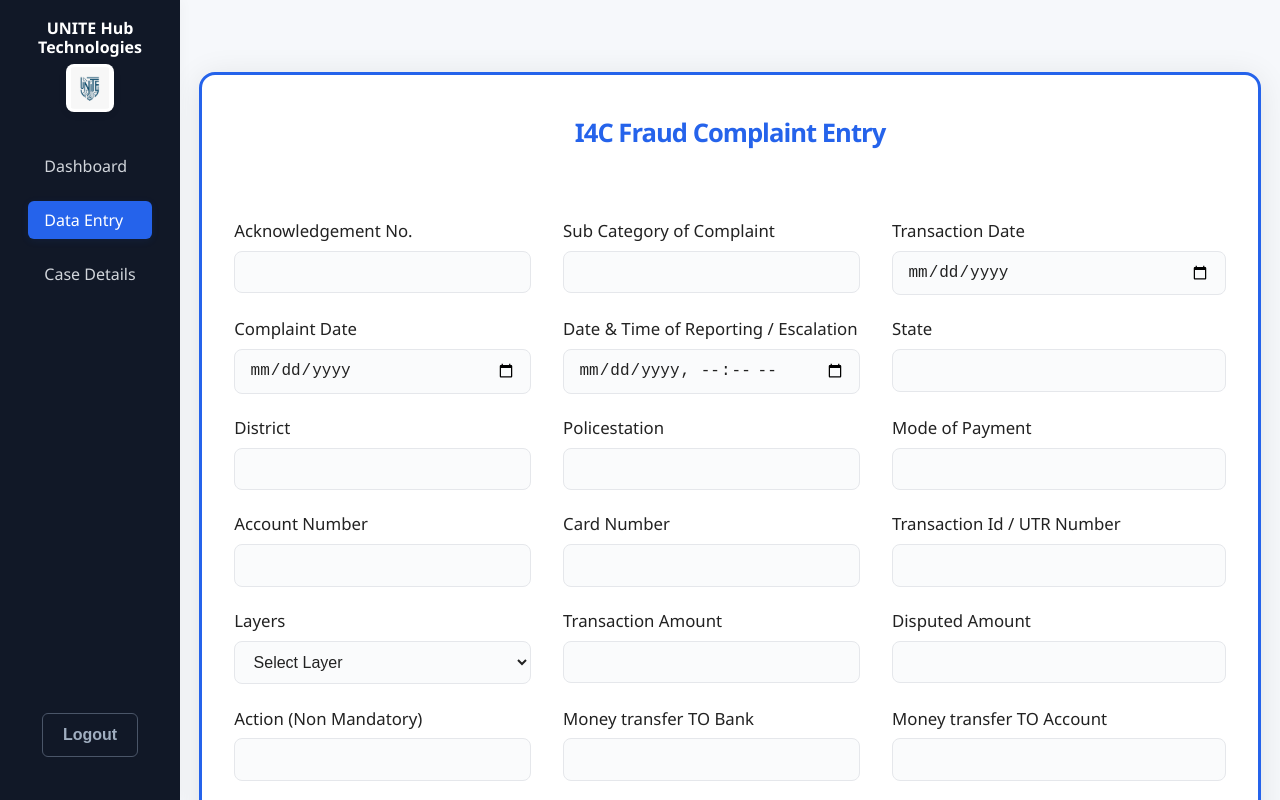
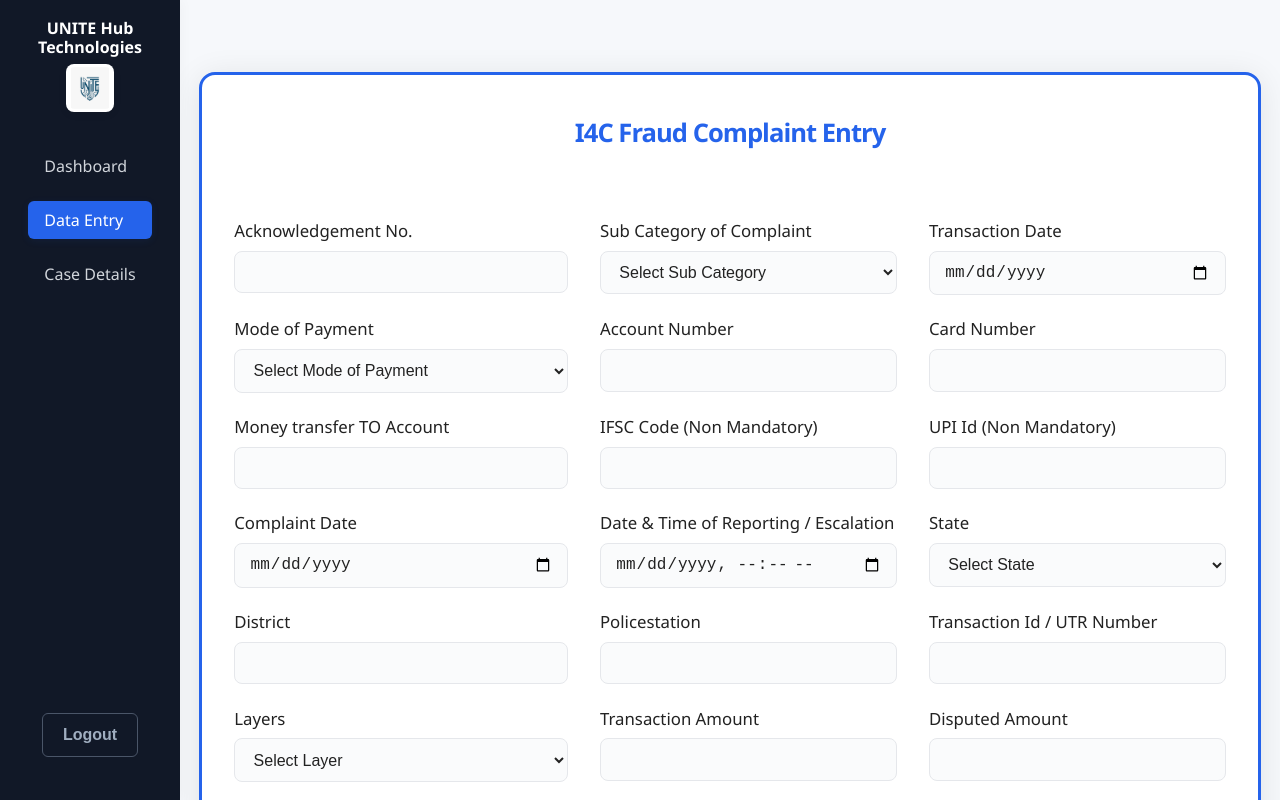
Before and after one commit to jt23042003/FRM_UNITE_CSB_Project, a Vue app: page /data-entry in a window 1280 px wide. Shown: the top 800 px of the page. Built offline with nearby package versions, Linux system fonts and the light colour scheme; sample sign-in values are in the browser's storage.

Commit message:
Changes in I4CCaseEntry Page

```diff
--- a/src/pages/CaseRiskReview.vue
+++ b/src/pages/CaseRiskReview.vue
@@ -356,7 +356,7 @@ onMounted(async () => {
 
     // Fetch Risk Entity Data (no mapping needed)
     riskEntityLoading.value = true
-    const riskRes = await axios.get(`http://34.47.219.225:9000/api/case/${ackno}/risk-entity-profile`)
+    const riskRes = await axios.get(`http://34.47.219.225:9000/api/case/${ackno}/risk-profile`)
     Object.assign(riskEntity, riskRes.data)
 
   } catch (e) {
--- a/src/pages/I4CCaseEntry.vue
+++ b/src/pages/I4CCaseEntry.vue
@@ -3,18 +3,52 @@
     <form class="entry-card grouped-form" @submit.prevent="onSubmit">
       <h2 class="form-title">I4C Fraud Complaint Entry</h2>
       <div class="section-grid">
+
         <label>
           Acknowledgement No.
           <input v-model="form.ackNo" type="text" required />
         </label>
         <label>
           Sub Category of Complaint
-          <input v-model="form.subCategory" type="text" required />
+          <select v-model="form.subCategory" required>
+            <option disabled value="">Select Sub Category</option>
+            <option v-for="option in subCategoryOptions" :key="option" :value="option">{{ option }}</option>
+          </select>
         </label>
         <label>
           Transaction Date
           <input v-model="form.transactionDate" type="date" required />
         </label>
+
+        <label>
+          Mode of Payment
+          <select v-model="form.paymentMode" required>
+            <option disabled value="">Select Mode of Payment</option>
+            <option v-for="mode in paymentModeOptions" :key="mode" :value="mode">{{ mode }}</option>
+          </select>
+        </label>
+
+        <label>
+          Account Number
+          <input v-model="form.accountNumber" type="text" pattern="\d*" title="Please enter only numbers" :required="isFieldRequired('accountNumber')" />
+        </label>
+        <label>
+          Card Number
+          <input v-model="form.cardNumber" type="text" pattern="\d*" title="Please enter only numbers" :required="isFieldRequired('cardNumber')" />
+        </label>
+        <label>
+          Money transfer TO Account
+          <input v-model="form.toAccount" type="text" pattern="\d*" title="Please enter only numbers" :required="isFieldRequired('toAccount')" />
+        </label>
+        <label>
+          IFSC Code (Non Mandatory)
+          <input v-model="form.ifsc" type="text" :required="isFieldRequired('ifsc')" />
+        </label>
+        <label>
+          UPI Id (Non Mandatory)
+          <input v-model="form.toUpiId" type="text" :required="isFieldRequired('toUpiId')" />
+        </label>
+
         <label>
           Complaint Date
           <input v-model="form.complaintDate" type="date" required />
@@ -25,7 +59,10 @@
         </label>
         <label>
           State
-          <input v-model="form.state" type="text" required />
+          <select v-model="form.state" required>
+            <option disabled value="">Select State</option>
+            <option v-for="st in stateOptions" :key="st" :value="st">{{ st }}</option>
+          </select>
         </label>
         <label>
           District
@@ -36,20 +73,8 @@
           <input v-model="form.policestation" type="text" required />
         </label>
         <label>
-          Mode of Payment
-          <input v-model="form.paymentMode" type="text" required />
-        </label>
-        <label>
-          Account Number
-          <input v-model="form.accountNumber" type="number" required />
-        </label>
-        <label>
-          Card Number
-          <input v-model="form.cardNumber" type="number" required/>
-        </label>
-        <label>
           Transaction Id / UTR Number
-          <input v-model="form.transactionId" type="number" required />
+          <input v-model="form.transactionId" type="text" required />
         </label>
         <label>
           Layers
@@ -60,35 +85,30 @@
         </label>
         <label>
           Transaction Amount
-          <input v-model.number="form.transactionAmount" type="number" min="0" step="1" required />
+          <input v-model.number="form.transactionAmount" type="number" min="0" step="any" required />
         </label>
         <label>
           Disputed Amount
-          <input v-model.number="form.disputedAmount" type="number" min="0" step="1" required />
+          <input v-model.number="form.disputedAmount" type="number" min="0" step="any" required />
         </label>
         <label>
           Action (Non Mandatory)
-          <input v-model="form.action" type="text" />
+          <select v-model="form.action">
+            <option value="">Select Action</option>
+            <option v-for="opt in actionOptions" :key="opt" :value="opt">{{ opt }}</option>
+          </select>
         </label>
         <label>
           Money transfer TO Bank
-          <input v-model="form.toBank" type="number" required/>
-        </label>
-        <label>
-          Money transfer TO Account
-          <input v-model="form.toAccount" type="number" required/>
-        </label>
-        <label>
-          IFSC Code (Non Mandatory)
-          <input v-model="form.ifsc" type="text" />
+          <input v-model="form.toBank" type="text" required/>
         </label>
         <label>
           Money transfer TO Transaction Id / UTR Number
-          <input v-model="form.toTransactionId" type="number" required/>
+          <input v-model="form.toTransactionId" type="text" required/>
         </label>
         <label>
           Money transfer TO Amount
-          <input v-model.number="form.toAmount" type="number" min="0" step="1" required/>
+          <input v-model.number="form.toAmount" type="number" min="0" step="any" required/>
         </label>
         <label>
           Action Taken Date
@@ -96,17 +116,17 @@
         </label>
         <label>
           Lien Amount (Non Mandatory)
-          <input v-model.number="form.lienAmount" type="number" min="0" step="1" />
+          <input v-model.number="form.lienAmount" type="number" min="0" step="any" />
         </label>
         <label>
           Evidence Provided (Non Mandatory)
-          <input type="file" @change="onFileChange" />
+          <input type="file" @change="onFileChange" ref="fileInputRef" />
           <span v-if="form.evidenceName" style="display:block;margin-top:0.3rem;color:#2563eb;">Selected: {{ form.evidenceName }}</span>
         </label>
         <label class="span-all">
-      Additional Information (Non Mandatory)
-      <textarea v-model="form.additionalInfo" placeholder="I was added in a WhatsApp group and..."></textarea>
-    </label>
+          Additional Information (Non Mandatory)
+          <textarea v-model="form.additionalInfo" placeholder="I was added in a WhatsApp group and..."></textarea>
+        </label>
       </div>
       <div class="action-buttons span-all">
         <button class="submit-btn" type="submit">Submit/Save</button>
@@ -117,8 +137,32 @@
 </template>
 
 <script setup>
-import { reactive } from 'vue'
-import axios from 'axios'
+import { reactive, ref } from 'vue';
+import axios from 'axios';
+
+// --- Dropdown Options ---
+const subCategoryOptions = [ 'Online Scams', 'Phishing', 'Unauthorized Transactions', 'Credit/Debit Card Fraud', 'UPI/Wallet Frauds', 'SIM Swap Fraud', 'Vishing (Voice Phishing)', 'Smishing (SMS Phishing)', 'Fake Banking Websites/Apps', 'Online Payment Gateway Frauds', 'KYC Update Frauds', 'Loan App Frauds', 'Others' ];
+const stateOptions = [ 'Andhra Pradesh', 'Arunachal Pradesh', 'Assam', 'Bihar', 'Chhattisgarh', 'Goa', 'Gujarat', 'Haryana', 'Himachal Pradesh', 'Jharkhand', 'Karnataka', 'Kerala', 'Madhya Pradesh', 'Maharashtra', 'Manipur', 'Meghalaya', 'Mizoram', 'Nagaland', 'Odisha', 'Punjab', 'Rajasthan', 'Sikkim', 'Tamil Nadu', 'Telangana', 'Tripura', 'Uttar Pradesh', 'Uttarakhand', 'West Bengal' ];
+const actionOptions = [ 'Freeze Account', 'Reverse Transaction', 'Block/Restrict Account Access', 'Investigation' ];
+const paymentModeOptions = [ 'UPI', 'Net Banking / Internet Banking', 'Credit Card', 'Debit Card', 'Digital Wallets / Mobile Wallets', 'Cheque', 'IMPS', 'NEFT', 'RTGS', 'AEPS', 'POS Terminals' ];
+
+// --- The Rules Engine ---
+// Defines which fields are NOT required for a given payment mode.
+const nonMandatoryRules = {
+  'UPI': ['cardNumber', 'toAccount', 'ifsc'],
+  'Net Banking / Internet Banking': ['cardNumber', 'toUpiId'],
+  'Credit Card': ['accountNumber', 'toUpiId'],
+  'Debit Card': ['toUpiId'],
+  'Digital Wallets / Mobile Wallets': ['accountNumber', 'toUpiId'],
+  'Cheque': ['toUpiId'],
+  'IMPS': ['cardNumber', 'toUpiId'],
+  'NEFT': ['cardNumber', 'toUpiId'],
+  'RTGS': ['cardNumber', 'toUpiId'],
+  'AEPS': ['cardNumber', 'toUpiId'],
+  'POS Terminals': ['accountNumber', 'toBank', 'toUpiId', 'toAccount', 'ifsc']
+};
+
+const fileInputRef = ref(null); // Reference to the file input element
 
 const form = reactive({
   ackNo: '',
@@ -141,40 +185,101 @@ const form = reactive({
   toAccount: '',
   ifsc: '',
   toTransactionId: '',
+  toUpiId: '',
   toAmount: null,
   actionTakenDate: '',
   lienAmount: null,
   evidence: null,      // will hold the file object
   evidenceName: '',    // for display only
   additionalInfo: ''
-})
+});
 
-function onFileChange(e) {
-  const file = e.target.files[0]
-  form.evidence = file || null
-  form.evidenceName = file ? file.name : ''
+// --- Dynamic Validation Function ---
+// This function checks the rules to see if a field is required.
+function isFieldRequired(fieldName) {
+  const mode = form.paymentMode;
+  if (!mode) return true; // If no mode is selected, all fields are required by default
+
+  const rulesForMode = nonMandatoryRules[mode];
+  if (rulesForMode && rulesForMode.includes(fieldName)) {
+    return false; // The field is listed as non-mandatory for this mode
+  }
+
+  return true; // Otherwise, the field is required
 }
 
+// --- UPDATED FILE CHANGE HANDLER ---
+function onFileChange(e) {
+  const file = e.target.files[0];
+  if (!file) {
+    form.evidence = null;
+    form.evidenceName = '';
+    return;
+  }
+
+  const MAX_FILE_SIZE_MB = 4;
+  if (file.size > MAX_FILE_SIZE_MB * 1024 * 1024) {
+    alert(`File size cannot exceed ${MAX_FILE_SIZE_MB}MB. Please choose a smaller file.`);
+    // Reset the file input
+    if (fileInputRef.value) {
+      fileInputRef.value.value = '';
+    }
+    form.evidence = null;
+    form.evidenceName = '';
+    return;
+  }
+
+  form.evidence = file;
+  form.evidenceName = file.name;
+}
+
+// --- UPDATED SUBMIT HANDLER ---
 const onSubmit = async () => {
+  // Create FormData to handle file upload
+  const formData = new FormData();
+
+  // Append all form fields to formData
+  for (const key in form) {
+    if (key !== 'evidence' && form[key] !== null && form[key] !== '') {
+      formData.append(key, form[key]);
+    }
+  }
+
+  // Append the file if it exists
+  if (form.evidence) {
+    formData.append('evidence', form.evidence, form.evidenceName);
+  }
+
   try {
+    // Axios will automatically set the correct 'multipart/form-data' header
     await axios.post(
-  'http://34.47.219.225:9000/api/case-entry',
-  { ...form },
-  { headers: { 'Content-Type': 'application/json' } }
-)
-    alert('Case submitted successfully.')
-    onReset()
+      'http://34.47.219.225:9000/api/case-entry',
+      formData
+    );
+    alert('Case submitted successfully.');
+    onReset();
   } catch (error) {
-    alert('Failed to submit case. Check console.')
-    console.error(error)
+    alert('Failed to submit case. Check console for details.');
+    console.error('Submission error:', error.response?.data || error.message);
   }
-}
+};
 
 const onReset = () => {
   for (const key in form) {
-    form[key] = (typeof form[key] === 'number') ? null : ''
+    // Reset based on type to avoid issues
+    const fieldType = typeof form[key];
+    if (fieldType === 'number') {
+      form[key] = null;
+    } else if (fieldType === 'object' && form[key] !== null) {
+      // Handles the file object
+      form[key] = null;
+    } else {
+      form[key] = '';
+    }
   }
-  form.evidence = null
-  form.evidenceName = ''
-}
+  // Also reset the file input element itself
+  if (fileInputRef.value) {
+      fileInputRef.value.value = '';
+  }
+};
 </script>
--- a/src/pages/Login.vue
+++ b/src/pages/Login.vue
@@ -43,16 +43,18 @@ const login = async () => {
       username: username.value,
       password: password.value
     })
+
     const token = res.headers.authorization?.split(' ')[1]
     if (token) {
       localStorage.setItem('jwt', token)
       axios.defaults.headers.common['Authorization'] = `Bearer ${token}`
       router.push('/dashboard')
     } else {
-      throw new Error('Authentication token missing')
+      throw new Error('Authentication token was not found in the response headers.');
     }
   } catch (err) {
     error.value = 'Invalid username or password'
+    console.error(err)
   }
   loading.value = false
 }
```
Also changed, not shown: src/assets/Login.css (+11 -10 lines).
